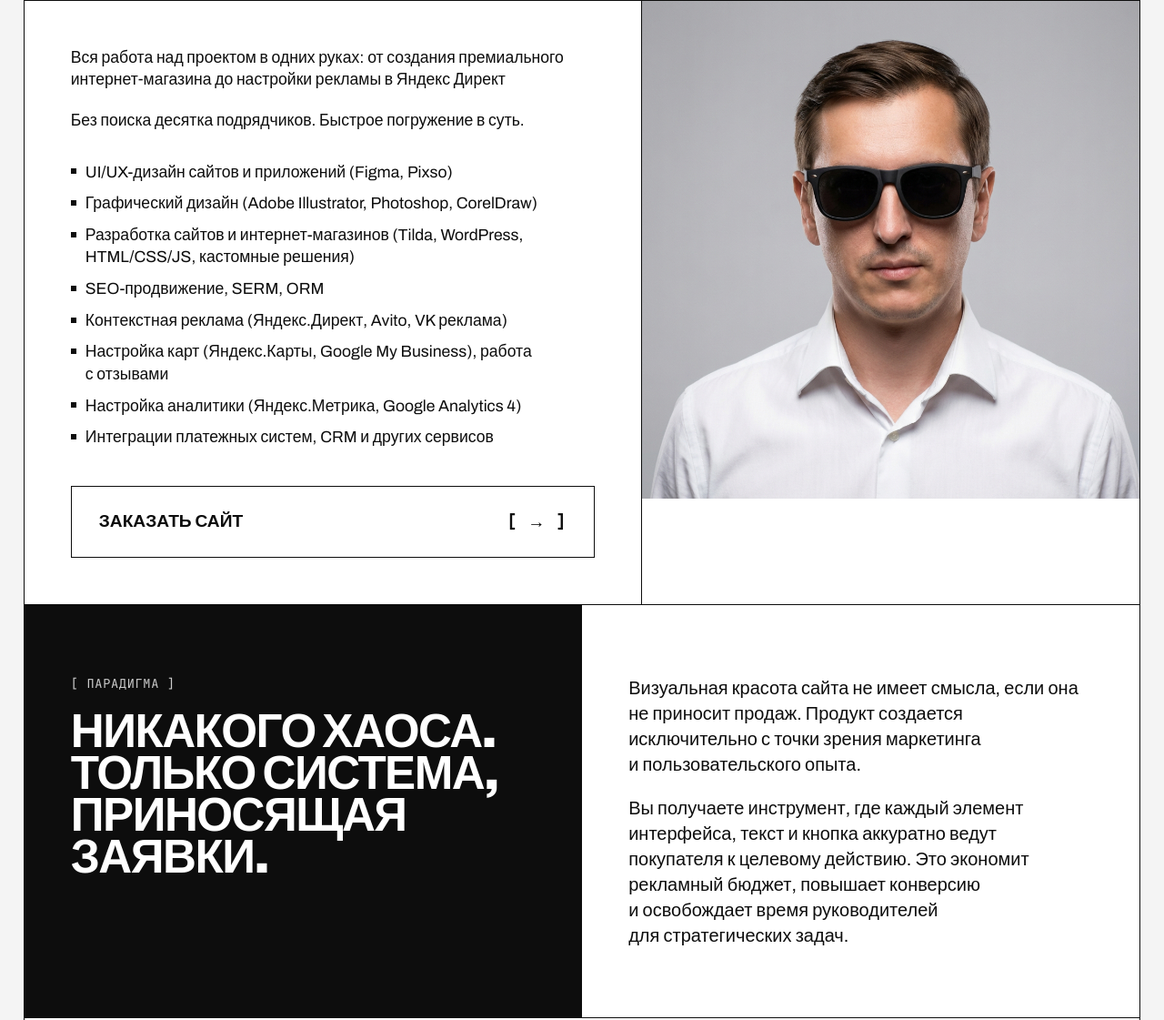
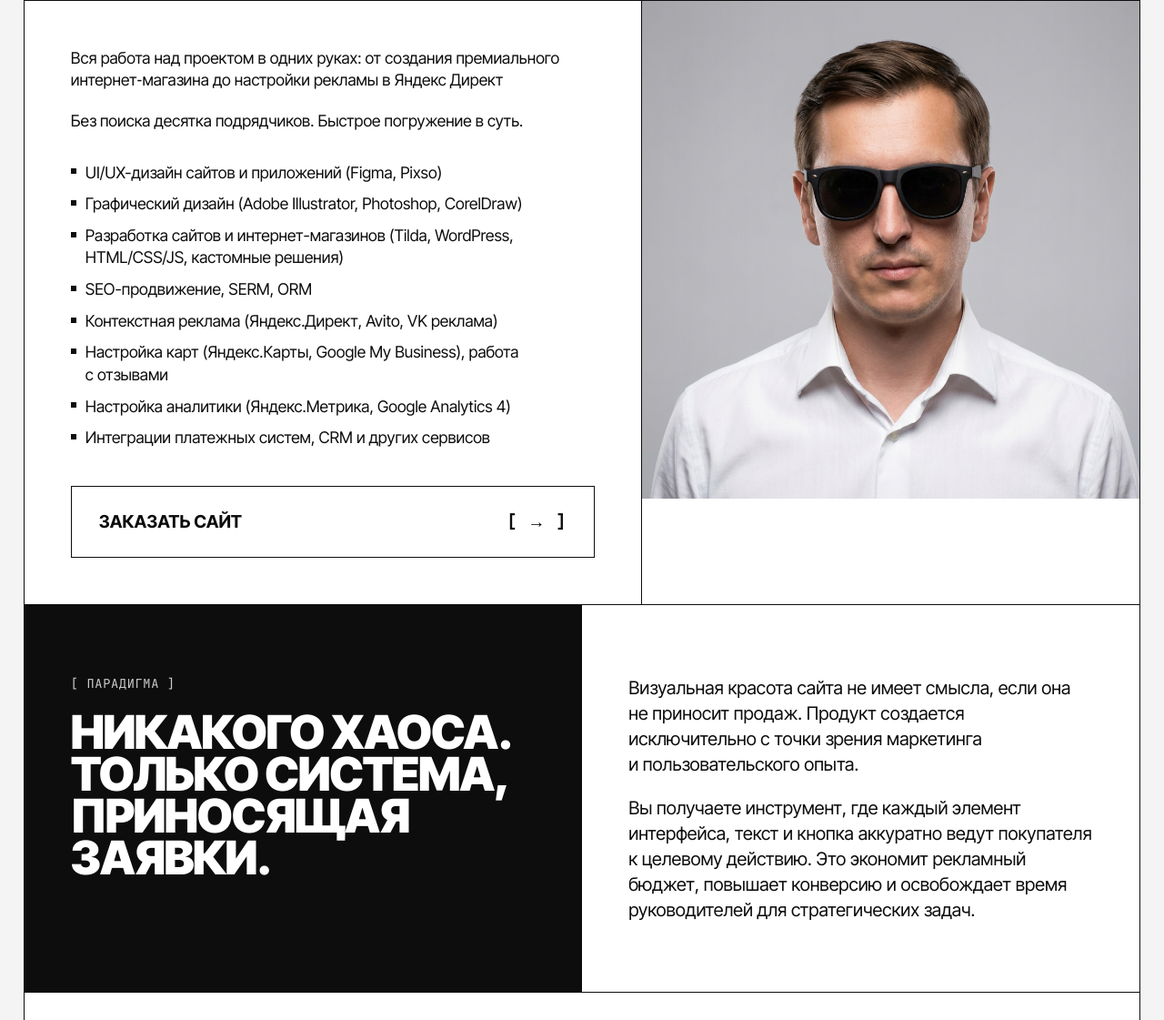
Before and after one commit to Nefedorb/evgenbond-site, a website: page index.html in a window 1280 px wide. Shown: the part 392-1513 px from the top of the page at 91% size. Drawn offline with Linux system fonts and the light colour scheme.

Commit message:
Switch site typography to Inter Tight

```diff
--- a/index.html
+++ b/index.html
@@ -23,7 +23,7 @@
 
     <link rel="preconnect" href="https://fonts.googleapis.com">
     <link rel="preconnect" href="https://fonts.gstatic.com" crossorigin>
-    <link href="https://fonts.googleapis.com/css2?family=Archivo:wght@200;400;700;900&family=JetBrains+Mono:wght@400;700&display=swap" rel="stylesheet">
+    <link href="https://fonts.googleapis.com/css2?family=Inter+Tight:wght@200;400;700;900&family=JetBrains+Mono:wght@400;700&display=swap" rel="stylesheet">
 
     <style>
         :root {
@@ -46,7 +46,7 @@
         body {
             background-color: var(--bg-color);
             color: var(--black);
-            font-family: 'Archivo', sans-serif;
+            font-family: 'Inter Tight', sans-serif;
             line-height: 1.4;
             -webkit-font-smoothing: antialiased;
             padding: 2vw;
@@ -142,7 +142,7 @@
         .hero-copy {
             margin: 0;
             color: var(--black);
-            font-family: 'Archivo', sans-serif;
+            font-family: 'Inter Tight', sans-serif;
             font-size: 1.1rem;
             font-weight: 400;
             line-height: 1.4;
@@ -168,7 +168,7 @@
             list-style: none;
             display: grid;
             gap: 10px;
-            font-family: 'Archivo', sans-serif;
+            font-family: 'Inter Tight', sans-serif;
             font-size: 1.1rem;
             font-weight: 400;
             line-height: 1.4;
@@ -243,7 +243,7 @@
         .manifesto-right p {
             margin: 0;
             color: var(--black);
-            font-family: 'Archivo', sans-serif;
+            font-family: 'Inter Tight', sans-serif;
             font-size: 1.25rem;
             font-weight: 400;
             line-height: 1.4;
--- a/scripts/build-blog.mjs
+++ b/scripts/build-blog.mjs
@@ -948,7 +948,7 @@ function renderHead({ title, description, path: pagePath, image, imageAlt, type
     <link rel="shortcut icon" href="/favicon.svg" type="image/svg+xml">
     <link rel="preconnect" href="https://fonts.googleapis.com">
     <link rel="preconnect" href="https://fonts.gstatic.com" crossorigin>
-    <link href="https://fonts.googleapis.com/css2?family=Archivo:wght@200;400;700;900&family=JetBrains+Mono:wght@400;700&display=swap" rel="stylesheet">`;
+    <link href="https://fonts.googleapis.com/css2?family=Inter+Tight:wght@200;400;700;900&family=JetBrains+Mono:wght@400;700&display=swap" rel="stylesheet">`;
 }
 
 function renderPage({ head, style, body }) {
```
